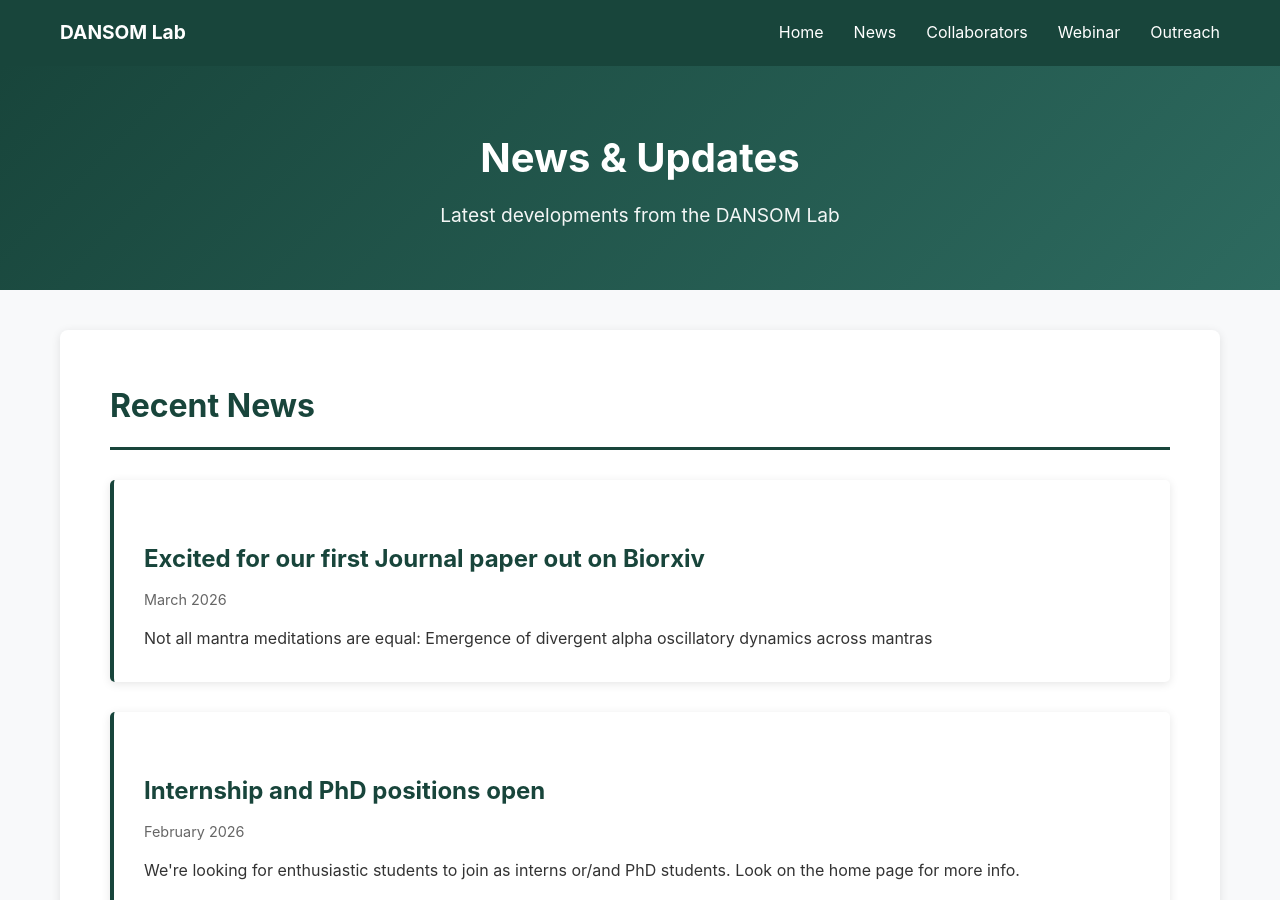
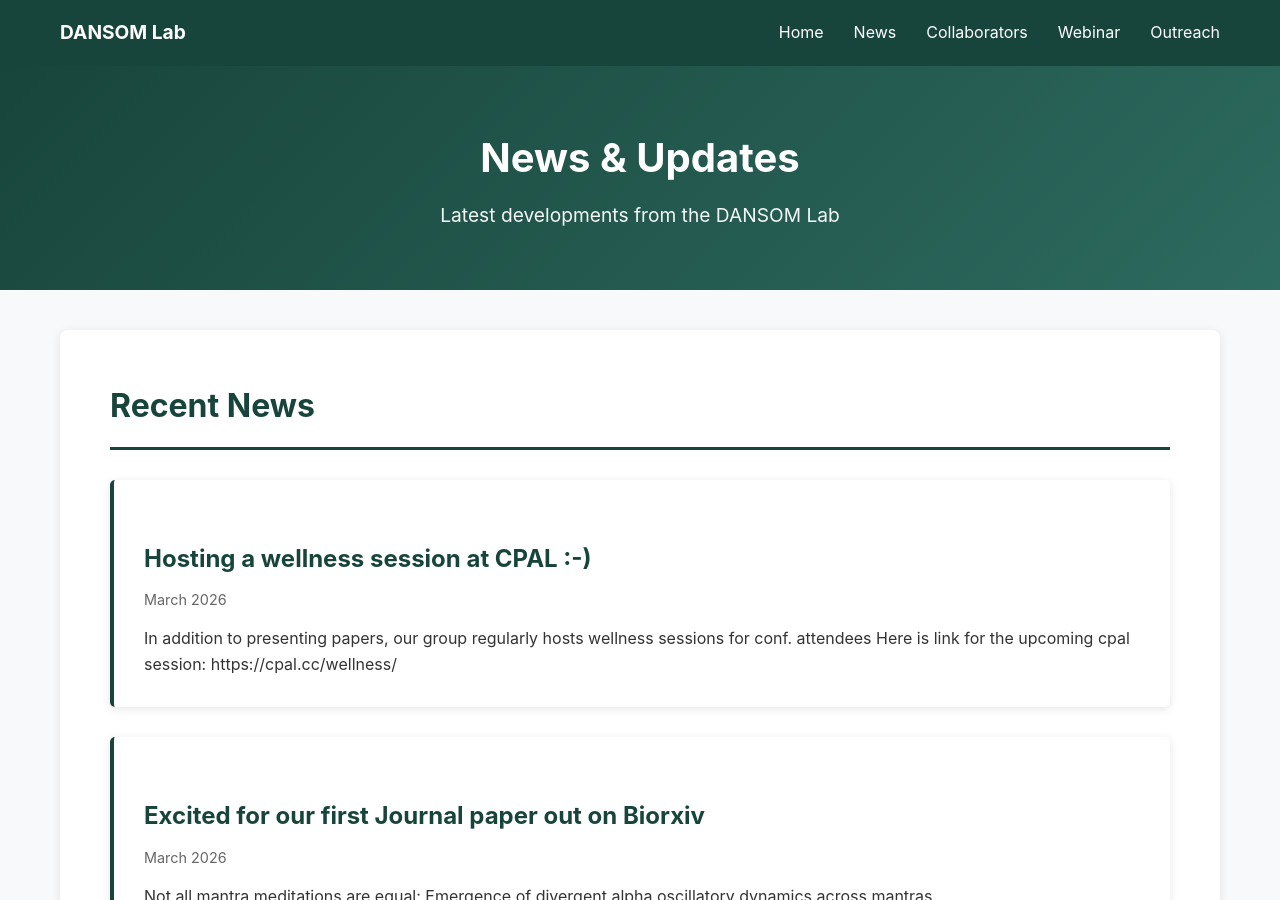
Before and after one commit to dans-om/dans-om.github.io, a Jekyll site: the page built from news.md, in a window 1280 px wide and 900 px high. Built offline with Jekyll 4.4.1, drawn with Linux system fonts in a browser that asks for light colours.

Commit message:
news update and fix poster link

```diff
--- a/_data/news.yml
+++ b/_data/news.yml
@@ -1,3 +1,7 @@
+- date: "March 2026"
+  title: "Hosting a wellness session at CPAL :-)"
+  description: "In addition to presenting papers, our group regularly hosts wellness sessions for conf. attendees Here is link for the upcoming cpal session: https://cpal.cc/wellness/"
+
 - date: "March 2026"
   title: "Excited for our first Journal paper out on Biorxiv"
   description: "Not all mantra meditations are equal: Emergence of divergent alpha oscillatory dynamics
```
Also changed, not shown: index.md (+1 -1 lines).
